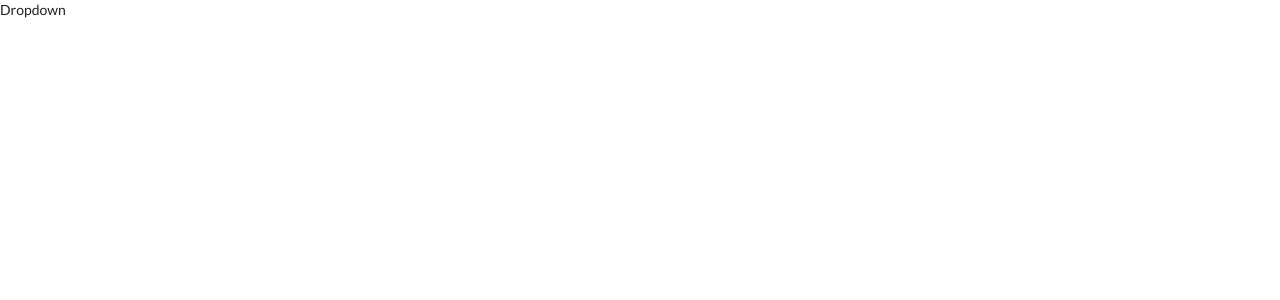
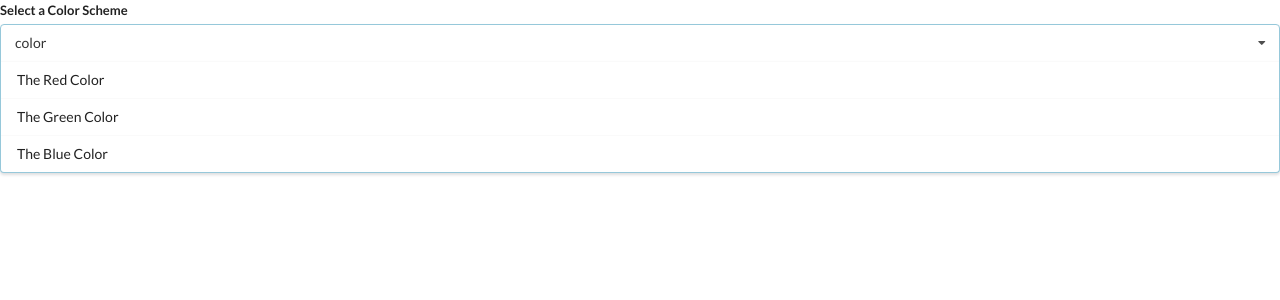
Before and after one commit to dockwall/react-wiki-widgets, a React (Create React App) app: page / in a window 1280 px wide. Shown: the top 300 px of the page. Built offline with nearby package versions, Linux system fonts and the light colour scheme.

Commit message:
Added some Semantic UI styles and static options in dropdown

```diff
--- a/src/App.js
+++ b/src/App.js
@@ -38,7 +38,11 @@ const App = () => {
         <div>
             {/* <Accordion items={accordionMockupItems} /> */}
             {/* <Search /> */}
-            <Dropdown options={dropdownOptions} />
+            <Dropdown
+                options={dropdownOptions}
+                labelText="Select a Color Scheme"
+                innerText="color"
+            />
         </div>
     )
 };
--- a/src/components/Dropdown.js
+++ b/src/components/Dropdown.js
@@ -1,7 +1,27 @@
 import React from "react";
 
 const Dropdown = (props) => {
-    return <div>Dropdown</div>
+    const renderedOptions = props.options.map(({ label, value }) => {
+        return (
+            <div key={value} className="item">
+                {label}
+            </div>
+        )
+    })
+
+
+    return (
+        <div className="ui form">
+            <div className="field">
+                <label className="label">{props.labelText}</label>
+                <div className="ui selection dropdown visible active">
+                    <i className="dropdown icon" />
+                    <div className="text">{props.innerText}</div>
+                    <div className="menu visible transition">{renderedOptions}</div>
+                </div>
+            </div>
+        </div>
+    )
 };
 
 export default Dropdown
```
